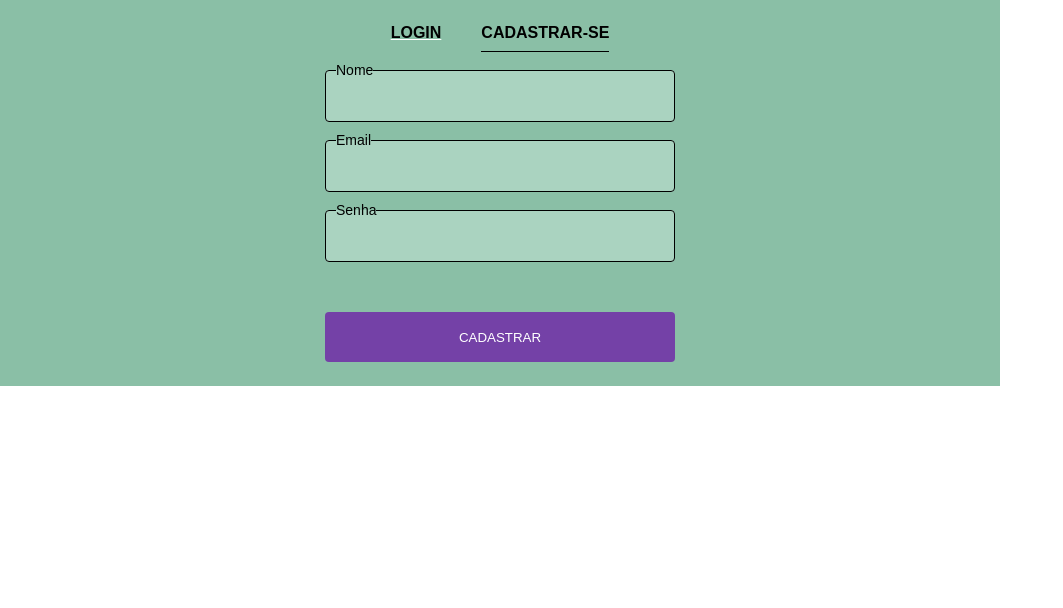
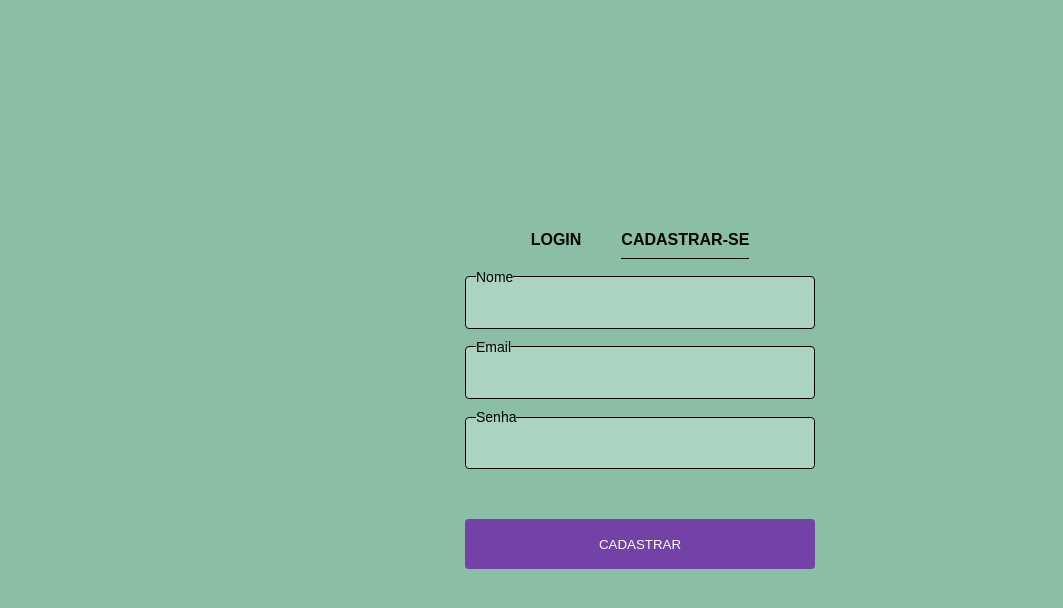
Before and after one commit to Railson-Mateus/Annotation-frontend, a React (Vite) app: page /register in a window 1280 px wide. Shown: the top 608 px of the page, without its empty margins (0-1063 px from the left). Built offline with nearby package versions, Linux system fonts and the light colour scheme.

Commit message:
Corrigindo estilização das páginas: login e cadastro

```diff
--- a/src/pages/User/Create/index.tsx
+++ b/src/pages/User/Create/index.tsx
@@ -7,7 +7,7 @@ export function CreateUser() {
   const [password, setPassword] = useState("");
 
   return (
-    <div className="container">
+    <div className="main">
 
     <div id="form-login">
       <div id="submenu">
--- a/src/pages/User/Login/index.css
+++ b/src/pages/User/Login/index.css
@@ -5,7 +5,7 @@
     color: black;
 }
 
-.container{
+.main{
     display: flex;
     width: 100vw;
     height: 100vh;
@@ -14,6 +14,10 @@
     display: flex;
     justify-content: center;
     align-items: center;
+}
+
+a {
+    text-decoration: none;
 }
 
 #form-login {
```
